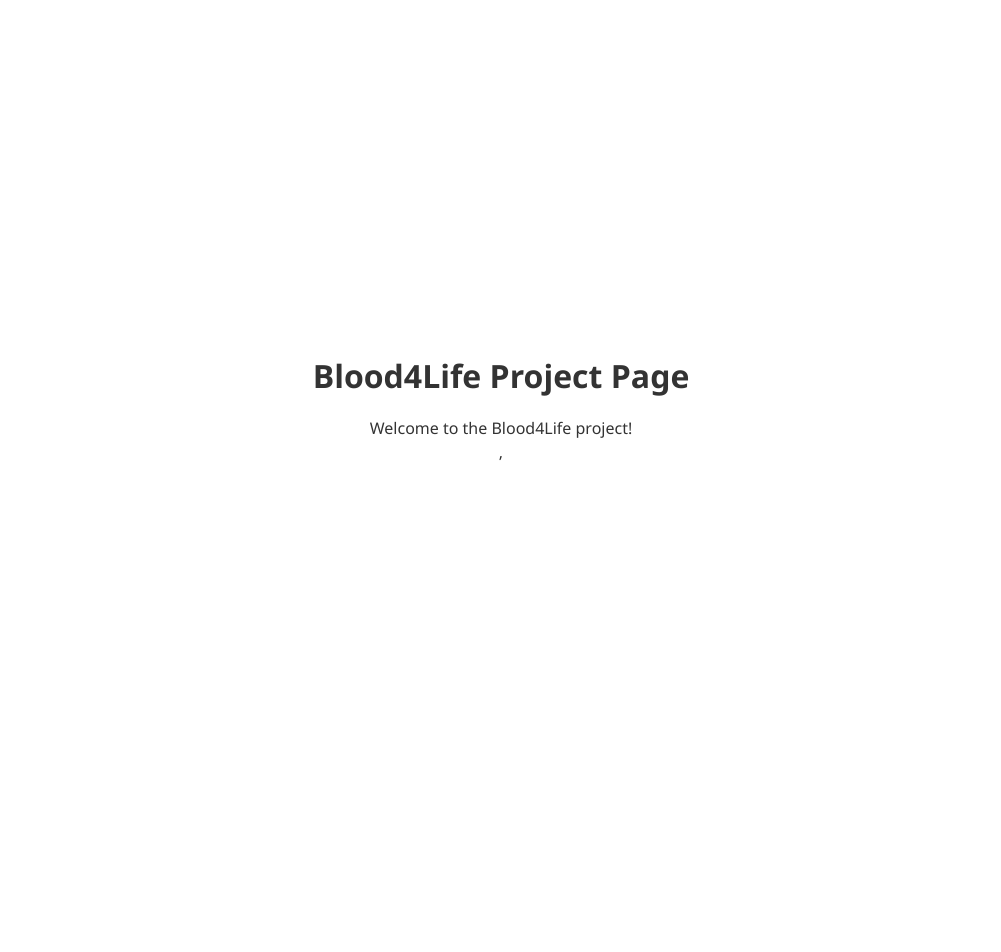
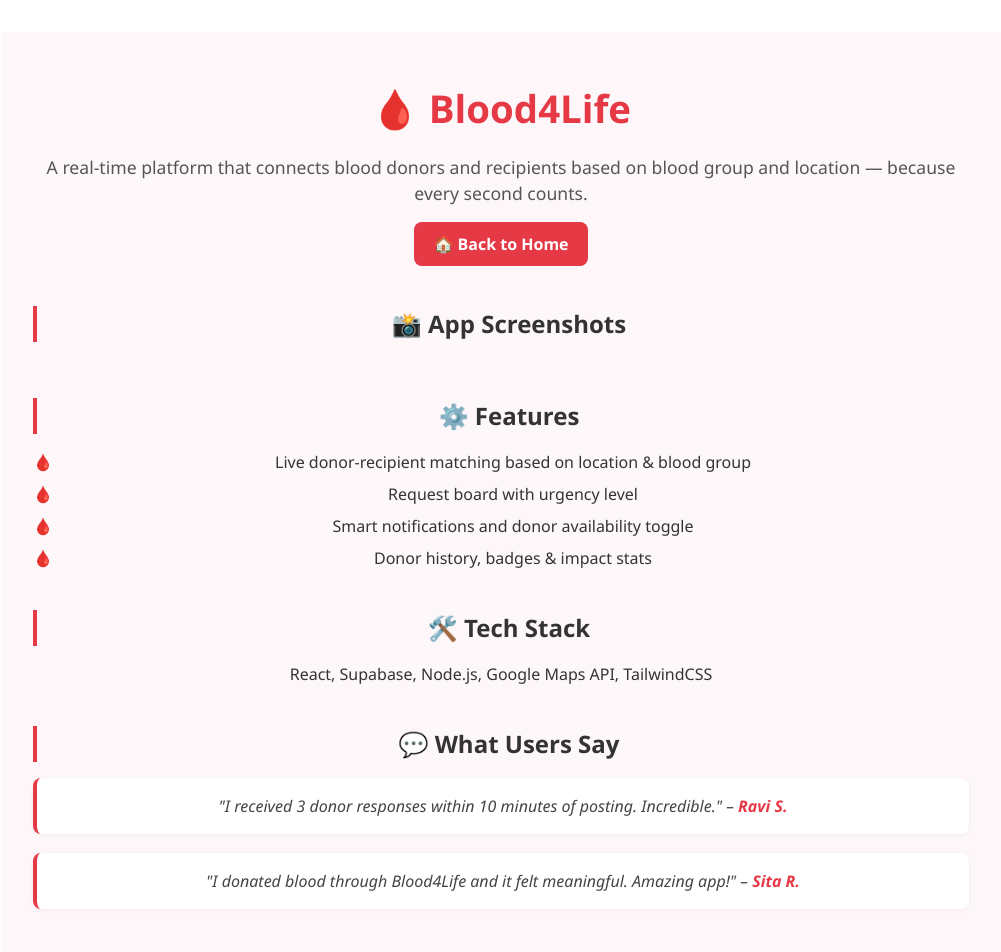
Before and after one commit to srjnnn/Blogs, a React (Vite) app: page /projects/blood4life in a window 1280 px wide. Shown: the top 952 px of the page, without its empty margins (139-1140 px from the left). Before the commit the page ends 800 px from the top, so only its background shows below. Built offline with nearby package versions, Linux system fonts and the light colour scheme.

Commit message:
added the pages design for all three

```diff
--- a/src/Blogs/Amity-App/amityApp.css
+++ b/src/Blogs/Amity-App/amityApp.css
@@ -0,0 +1,102 @@
+.amity-container {
+  padding: 2rem;
+  font-family: 'Segoe UI', sans-serif;
+  color: #333;
+  background-color: #f9f9fb;
+  max-width: 1000px;
+  margin: auto;
+}
+
+.amity-hero {
+  text-align: center;
+  margin-bottom: 2.5rem;
+}
+
+.amity-hero h2 {
+  font-size: 2.2rem;
+  color: #4c63b6;
+}
+
+.amity-hero p {
+  font-size: 1.1rem;
+  color: #555;
+  margin-top: 0.5rem;
+}
+
+.home-button {
+  margin-top: 1rem;
+  display: inline-block;
+  padding: 0.6rem 1.2rem;
+  background: #4c63b6;
+  color: white;
+  text-decoration: none;
+  border-radius: 0.5rem;
+  transition: background 0.3s ease;
+}
+
+.home-button:hover {
+  background: #3b4f97;
+}
+
+section {
+  margin-bottom: 2.5rem;
+}
+
+h3 {
+  font-size: 1.5rem;
+  margin-bottom: 1rem;
+  border-left: 4px solid #4c63b6;
+  padding-left: 0.75rem;
+}
+
+.screenshot-gallery {
+  display: flex;
+  gap: 1rem;
+  flex-wrap: wrap;
+  justify-content: center;
+}
+
+.screenshot-gallery img {
+  width: 100%;
+  max-width: 300px;
+  border-radius: 1rem;
+  box-shadow: 0 4px 12px rgba(0, 0, 0, 0.1);
+}
+
+.amity-features ul {
+  list-style: none;
+  padding: 0;
+}
+
+.amity-features li {
+  margin-bottom: 0.5rem;
+  padding-left: 1.2rem;
+  position: relative;
+}
+
+.amity-features li::before {
+  content: "✔️";
+  position: absolute;
+  left: 0;
+}
+
+.review {
+  background-color: #fff;
+  padding: 1rem;
+  border-left: 4px solid #4c63b6;
+  border-radius: 0.5rem;
+  margin-bottom: 1rem;
+  box-shadow: 0 1px 4px rgba(0, 0, 0, 0.05);
+}
+
+.review em {
+  color: #4c63b6;
+  font-weight: bold;
+}
+
+@media (max-width: 768px) {
+  .screenshot-gallery {
+    flex-direction: column;
+    align-items: center;
+  }
+}
--- a/src/Blogs/Amity-App/amityApp.jsx
+++ b/src/Blogs/Amity-App/amityApp.jsx
@@ -1,9 +1,49 @@
 import React from "react";
+import { Link } from "react-router-dom";
+import "./amityApp.css";
+// import screenshot1 from "./assets/amity1.png";
+// import screenshot2 from "./assets/amity2.png";
 
 const AmityApp = () => (
-  <div>
-    <h2>Amity-App Project Page</h2>
-    <p>Welcome to the Amity-App project!</p>
+  <div className="amity-container">
+    <header className="amity-hero">
+      <h2>📚 Amity-App</h2>
+      <p>Welcome to the official page for the Amity-App — a smart academic collaboration and communication tool for schools.</p>
+      <Link to="/" className="home-button">🏠 Back to Home</Link>
+    </header>
+
+    <section className="amity-screenshots">
+      <h3>📸 App Screenshots</h3>
+      <div className="screenshot-gallery">
+        {/* <img src={screenshot1} alt="Amity App Screenshot 1" /> */}
+        {/* <img src={screenshot2} alt="Amity App Screenshot 2" /> */}
+      </div>
+    </section>
+
+    <section className="amity-features">
+      <h3>🚀 Features</h3>
+      <ul>
+        <li>Group chats & announcements for classrooms</li>
+        <li>Teacher-student resource sharing</li>
+        <li>Daily attendance and assignment tracking</li>
+        <li>Parent notifications and school-wide alerts</li>
+      </ul>
+    </section>
+
+    <section className="amity-tech">
+      <h3>🛠️ Tech Stack</h3>
+      <p>React, Firebase, Node.js, Cloud Messaging, TailwindCSS</p>
+    </section>
+
+    <section className="amity-reviews">
+      <h3>💬 User Feedback</h3>
+      <div className="review">
+        <p>"Perfect tool for organizing class discussions and notes." – <em>Aayush M.</em></p>
+      </div>
+      <div className="review">
+        <p>"Our students are way more engaged now!" – <em>Ms. Sharma</em></p>
+      </div>
+    </section>
   </div>
 );
 
--- a/src/Blogs/Blood4Life/blood4Life.css
+++ b/src/Blogs/Blood4Life/blood4Life.css
@@ -0,0 +1,104 @@
+.blood4life-container {
+  padding: 2rem;
+  font-family: 'Segoe UI', sans-serif;
+  background-color: #fdf7f9;
+  color: #333;
+  max-width: 1000px;
+  margin: auto;
+}
+
+.blood-hero {
+  text-align: center;
+  margin-bottom: 2.5rem;
+}
+
+.blood-hero h2 {
+  font-size: 2.4rem;
+  color: #e63946;
+}
+
+.blood-hero p {
+  font-size: 1.1rem;
+  color: #555;
+  margin-top: 0.5rem;
+}
+
+.home-button {
+  display: inline-block;
+  margin-top: 1rem;
+  padding: 0.6rem 1.2rem;
+  background: #e63946;
+  color: white;
+  text-decoration: none;
+  border-radius: 0.5rem;
+  font-weight: bold;
+  transition: background 0.3s ease;
+}
+
+.home-button:hover {
+  background: #b71c1c;
+}
+
+section {
+  margin-bottom: 2.5rem;
+}
+
+h3 {
+  font-size: 1.5rem;
+  margin-bottom: 1rem;
+  border-left: 4px solid #e63946;
+  padding-left: 0.75rem;
+}
+
+.screenshot-gallery {
+  display: flex;
+  gap: 1rem;
+  flex-wrap: wrap;
+  justify-content: center;
+}
+
+.screenshot-gallery img {
+  width: 100%;
+  max-width: 300px;
+  border-radius: 1rem;
+  box-shadow: 0 4px 12px rgba(0, 0, 0, 0.1);
+}
+
+.blood-features ul {
+  list-style: none;
+  padding-left: 0;
+}
+
+.blood-features li {
+  margin-bottom: 0.5rem;
+  position: relative;
+  padding-left: 1.5rem;
+}
+
+.blood-features li::before {
+  content: "🩸";
+  position: absolute;
+  left: 0;
+  top: 0;
+}
+
+.review {
+  background: #fff;
+  border-left: 4px solid #e63946;
+  padding: 1rem;
+  margin-bottom: 1.2rem;
+  border-radius: 0.5rem;
+  box-shadow: 0 1px 4px rgba(0, 0, 0, 0.05);
+}
+
+.review em {
+  font-weight: bold;
+  color: #e63946;
+}
+
+@media screen and (max-width: 768px) {
+  .screenshot-gallery {
+    flex-direction: column;
+    align-items: center;
+  }
+}
--- a/src/Blogs/Blood4Life/blood4life.jsx
+++ b/src/Blogs/Blood4Life/blood4life.jsx
@@ -1,9 +1,47 @@
 import React from "react";
+import { Link } from "react-router-dom";
+import "./blood4life.css";
 
 const Blood4life = () => (
-  <div>
-    <h2>Blood4Life Project Page</h2>
-    <p>Welcome to the Blood4Life project!</p>
+  <div className="blood4life-container">
+    <header className="blood-hero">
+      <h2>🩸 Blood4Life</h2>
+      <p>A real-time platform that connects blood donors and recipients based on blood group and location — because every second counts.</p>
+      <Link to="/" className="home-button">🏠 Back to Home</Link>
+    </header>
+
+    <section className="blood-screenshots">
+      <h3>📸 App Screenshots</h3>
+      <div className="screenshot-gallery">
+        {/* <img src={screenshot1} alt="Blood4Life Screenshot 1" /> */}
+        {/* <img src={screenshot2} alt="Blood4Life Screenshot 2" /> */}
+      </div>
+    </section>
+
+    <section className="blood-features">
+      <h3>⚙️ Features</h3>
+      <ul>
+        <li>Live donor-recipient matching based on location & blood group</li>
+        <li>Request board with urgency level</li>
+        <li>Smart notifications and donor availability toggle</li>
+        <li>Donor history, badges & impact stats</li>
+      </ul>
+    </section>
+
+    <section className="blood-tech">
+      <h3>🛠️ Tech Stack</h3>
+      <p>React, Supabase, Node.js, Google Maps API, TailwindCSS</p>
+    </section>
+
+    <section className="blood-reviews">
+      <h3>💬 What Users Say</h3>
+      <div className="review">
+        <p>"I received 3 donor responses within 10 minutes of posting. Incredible." – <em>Ravi S.</em></p>
+      </div>
+      <div className="review">
+        <p>"I donated blood through Blood4Life and it felt meaningful. Amazing app!" – <em>Sita R.</em></p>
+      </div>
+    </section>
   </div>
 );
 
--- a/src/Blogs/Phishnet/phishnet.jsx
+++ b/src/Blogs/Phishnet/phishnet.jsx
@@ -1,13 +1,11 @@
 import { Link } from 'react-router-dom';
 import './phishnet.css';
 import React from 'react';
-// import phish1 from './assets/phish1.png';
 import phish1 from "../../assets/projects/phishnet/phish1.png"
 import phish2 from "../../assets/projects/phishnet/phish2.png"
 import phish3 from "../../assets/projects/phishnet/phish3.png"
 import phish4 from "../../assets/projects/phishnet/phish4.png"
 import phish5 from "../../assets/projects/phishnet/phish5.png"
-// import phish2 from './assets/phish2.png';
 
 function Phishnet() {
   return (
```
